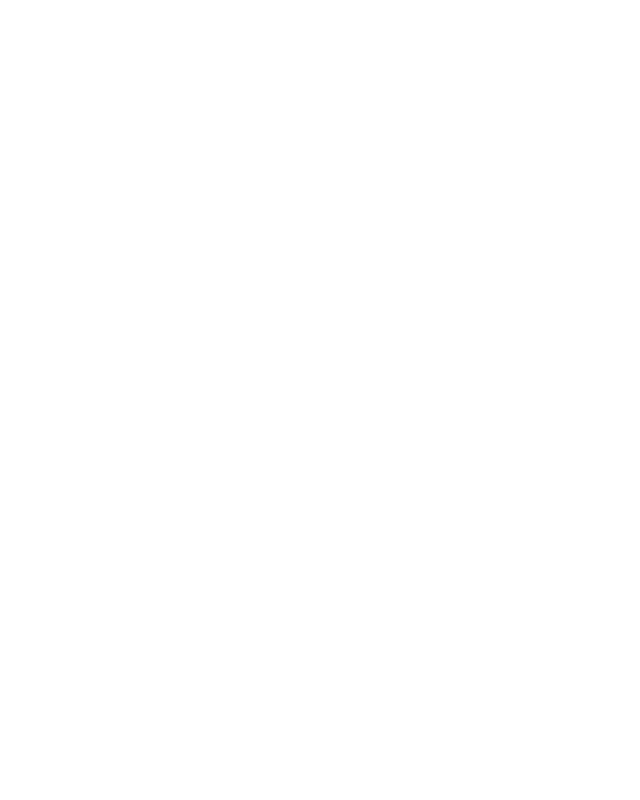
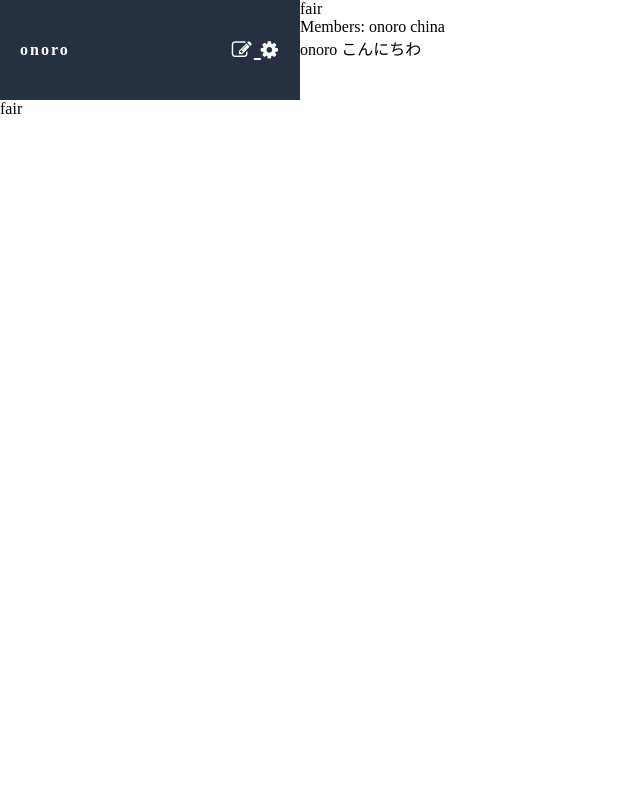
Before and after one commit to onoro0313/chat-space, a Rails app: page / in a window 1280 px wide. Before the commit the part shown is empty. Shown: the whole page, without its empty margins (0-640 px from the left). Run offline with Rails 7, Linux system fonts and the light colour scheme; style sheets or scripts are compiled from the project's sources; some libraries are stand-ins or nearby versions.

Commit message:
view font-awesome

```diff
--- /dev/null
+++ b/app/assets/stylesheets/_messages.scss
@@ -0,0 +1,34 @@
+html,body{
+  height: 100%
+}
+.chat{
+  min-width: 980px;
+  height: 100%;
+}
+
+.chat-side{
+  float: left;
+  width: 300px;
+  &__header{
+    background-color: #253141;
+    height: 100px;
+    line-height: 100px;
+    letter-spacing: 2px;
+  }
+    h5{
+      font-size: 16px;
+      font-weight: bold;
+      color: #FFFFFF;
+      margin-left: 20px;
+      }
+    .font-awesome{
+      float: right;
+      margin-right: 20px;
+      &__specific{
+        color: #fff;
+
+        // line-height: 28px;
+        font-size: 20px;
+      }
+    }
+}
--- a/app/assets/stylesheets/_variable.scss
+++ b/app/assets/stylesheets/_variable.scss
@@ -0,0 +1 @@
+// 変数定義用
--- a/app/assets/stylesheets/application.scss
+++ b/app/assets/stylesheets/application.scss
@@ -1 +1,4 @@
+@import "font-awesome";
 @import "./reset";
+@import "./variable";
+@import "./messages";
--- a/app/views/messages/index.html.haml
+++ b/app/views/messages/index.html.haml
@@ -1,6 +1,22 @@
-
-.right
-  .right-header
-
-.left
-  .left-header
+.chat
+  .chat-side
+    .chat-side__header
+      %h5
+        onoro
+        .font-awesome
+          = link_to "/", class: "font-awesome__specific" do
+            %i{class: "fa fa-pencil-square-o"}
+          = link_to "/", class: "font-awesome__specific" do
+            %i{class: "fa fa-cog"}
+    .group__list
+      fair
+  .right-side
+    .header
+      .group__name
+        fair
+      .group__members
+        Members: onoro china
+    .main
+      onoro
+      こんにちわ
+    .footer
```
Also changed, not shown: app/assets/stylesheets/messages.scss (deleted, +0 -9 lines).
